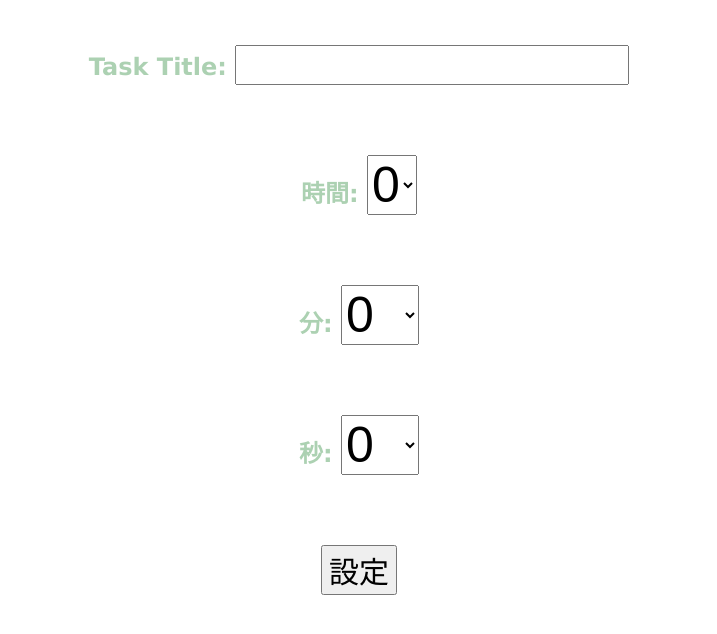
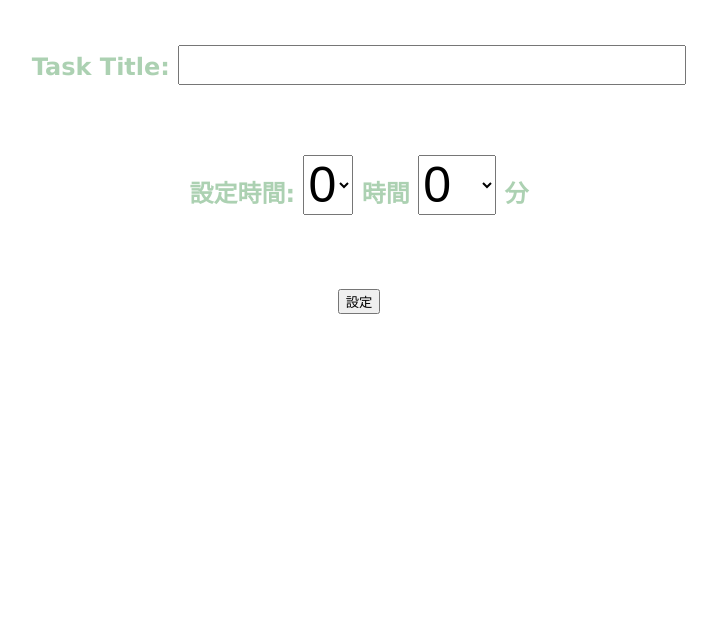
Before and after one commit to momotaro98/momotaro-task-management, a Flask app: page / in a window 1280 px wide. Shown: the top 634 px of the page, without its empty margins (281-998 px from the left). Run offline with Flask 2, Linux system fonts and the light colour scheme.

Commit message:
add setting time in main view and delete second in setting

```diff
--- a/app.py
+++ b/app.py
@@ -10,8 +10,7 @@ def index():
         todo_name = request.form["task_title"]
         hour = request.form["hour"]
         minute = request.form["minute"]
-        second = request.form["second"]
-        set_time = 3600 * int(hour) + 60 * int(minute) + int(second)
+        set_time = 3600 * int(hour) + 60 * int(minute)
         return render_template('index.html',
                         todo_name=todo_name,
                           set_time=set_time)
--- a/static/css/default.css
+++ b/static/css/default.css
@@ -9,6 +9,13 @@ body {
     border-top-right-radius: 15px;
 }
 #timer {
+    position: relative;
+    top: -10px;
+    background-color: #3c4543;
+    border-top-left-radius: 15px;
+    border-top-right-radius: 15px;
+}
+#set_time {
     position: relative;
     top: -10px;
     background-color: #3c4543;
@@ -80,6 +87,7 @@ h2 {
 h2 select {
     font-size: 50px;
 }
-h2 input {
+#title_input {
+    width: 500px;
     font-size: 30px;
 }
--- a/templates/setting.html
+++ b/templates/setting.html
@@ -7,37 +7,35 @@
     <div class="row">
       <div class="col-md-12">
         <form action="/todo" method="post" class="form-inline">
-          <h2>Task Title: <input type="text" name="task_title"></h2>
-            <h2>時間:
+          <h2>Task Title: <input id="title_input" type="text" name="task_title"></h2>
+            <h2>設定時間:
                 <select name="hour">
                     <option value="0">0</option>
                     <option value="1">1</option>
                     <option value="2">2</option>
                     <option value="3">3</option>
                     <option value="4">4</option>
+                    <option value="5">5</option>
                 </select>
-            </h2>
-            <h2>分:
+            時間
                 <select name="minute">
                     <option value="0">0</option>
+                    <option value="3">3</option>
+                    <option value="5">5</option>
                     <option value="10">10</option>
+                    <option value="15">15</option>
                     <option value="20">20</option>
+                    <option value="25">25</option>
                     <option value="30">30</option>
+                    <option value="35">35</option>
                     <option value="40">40</option>
+                    <option value="45">45</option>
                     <option value="50">50</option>
+                    <option value="55">55</option>
                 </select>
+             分
             </h2>
-            <h2>秒:
-                <select name="second">
-                    <option value="0">0</option>
-                    <option value="10">10</option>
-                    <option value="20">20</option>
-                    <option value="30">30</option>
-                    <option value="40">40</option>
-                    <option value="50">50</option>
-                </select>
-              <h2><input type="submit" value="設定"></h2>
-            </h2>
+            <h2><input type="submit" value="設定"></h2>
         </form>
       </div>
     </div>
```
Also changed, not shown: templates/index.html (+7 -0 lines).
